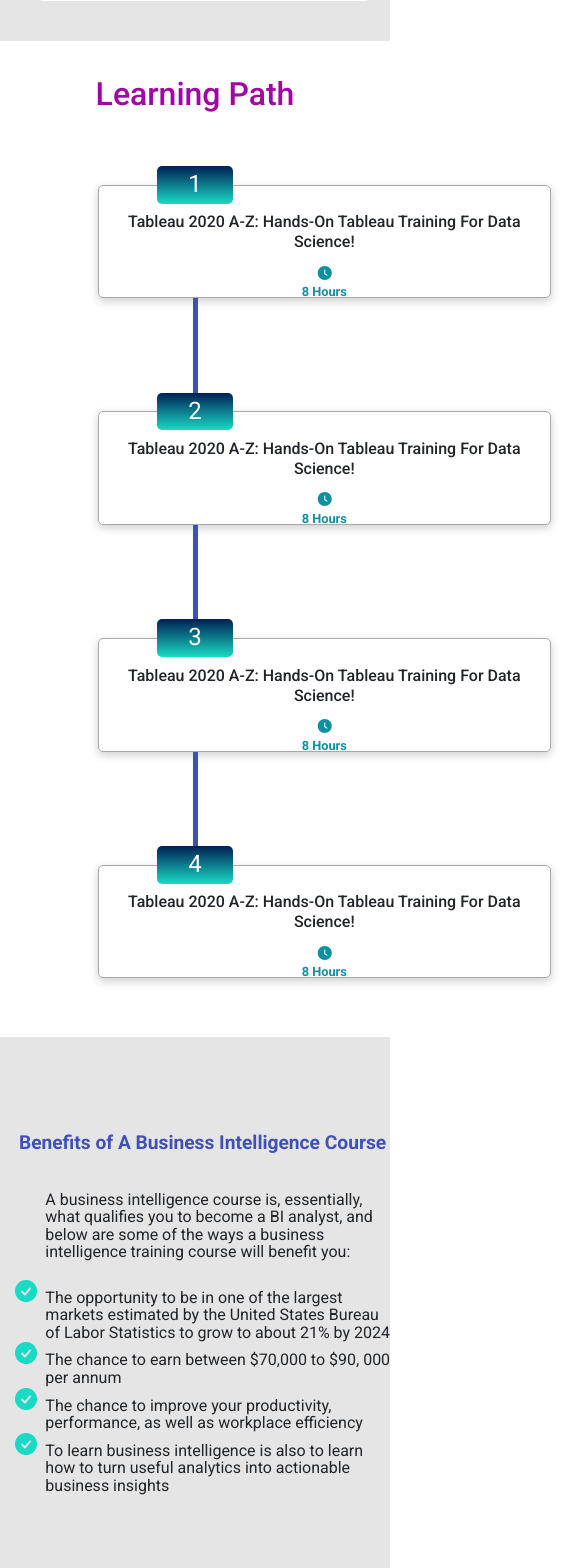
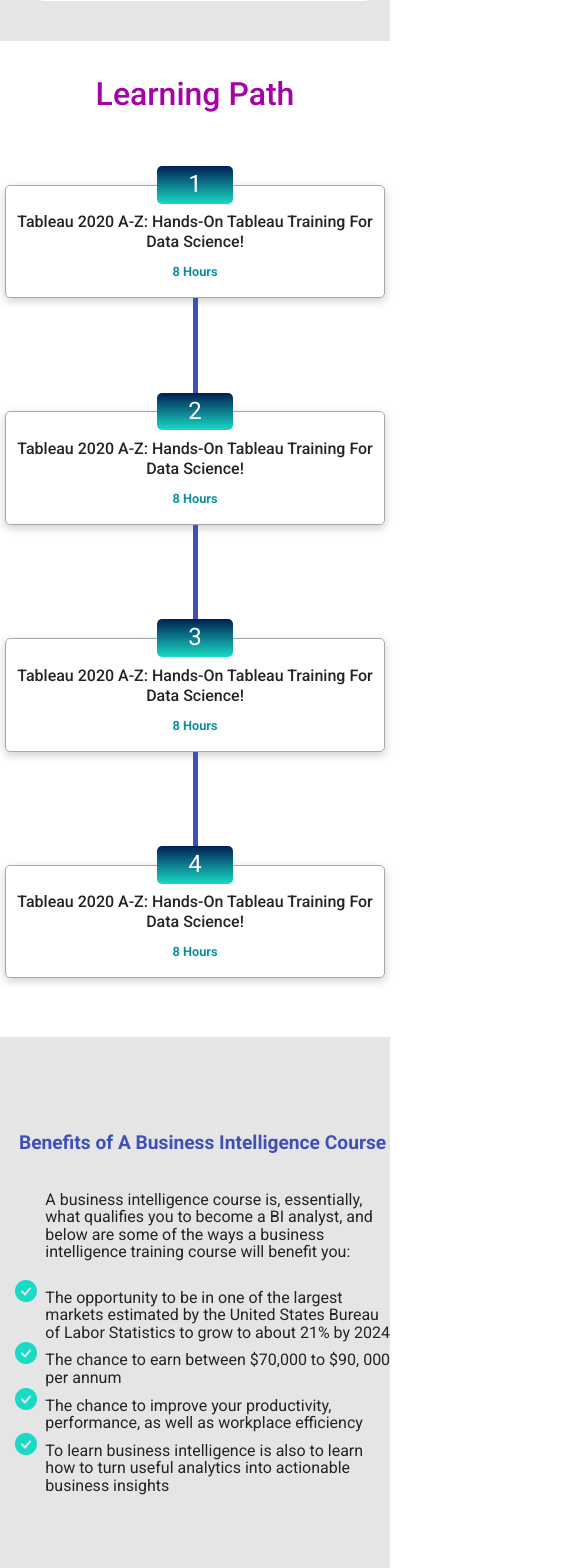
Before and after one commit to arzaw/Dyrac-frontent, an Angular app: page / in a window 390 px wide. Shown: the part 2940-4508 px from the top of the page, 579 px wide, since content can reach past the window. Built offline with nearby package versions, Linux system fonts and the light colour scheme.

Commit message:
responsive-pre-f

```diff
--- a/src/app/app.component.scss
+++ b/src/app/app.component.scss
@@ -616,4 +616,44 @@
         margin-right: 3.3cm;
         width: 350px;
     }
+    div.rel-flow{
+        height: 23cm;
+        width: 100%;
+    }
+    div.box-1{
+        width: 380px;
+    }
+    div.box-2{
+        width: 380px;
+    }div.box-3{
+        width: 380px;
+    }div.box-4{
+        width: 380px;
+    }
+    .time span{
+        display: none;
+    }
+
+    .footer{
+        width: 100%;
+        height: 34vh;
+    }
+
+    div.footer-style{
+        margin-left: 0.5cm;
+        margin-right: 0.5cm;
+    }
+    div.f-image{
+        text-align: center;
+    }
+    .f-image img{
+        height: 100px;
+        width: auto;
+    }
+
+    div.copy{
+        text-align: center;
+        margin-top: 0cm;
+    }
+
 }
```
